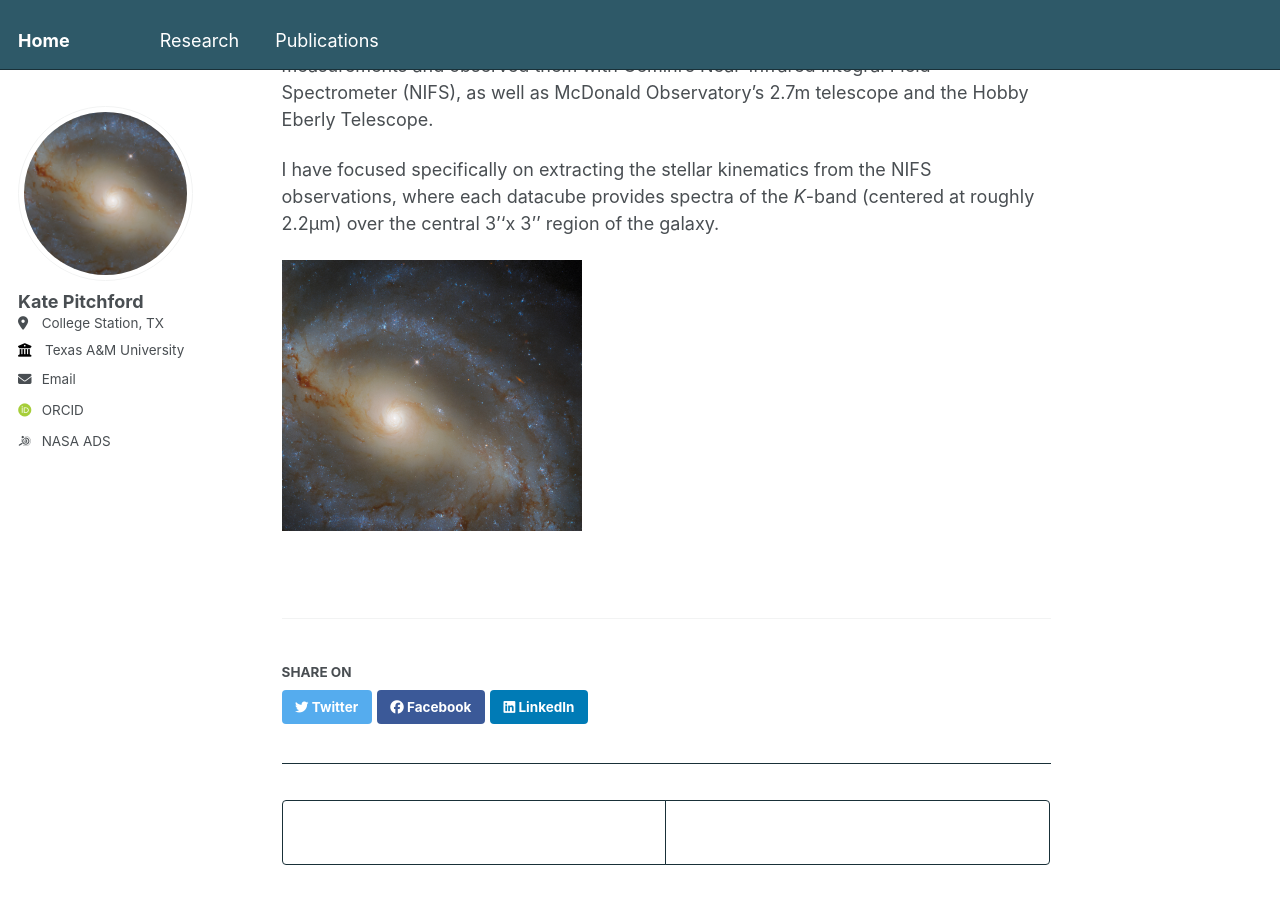
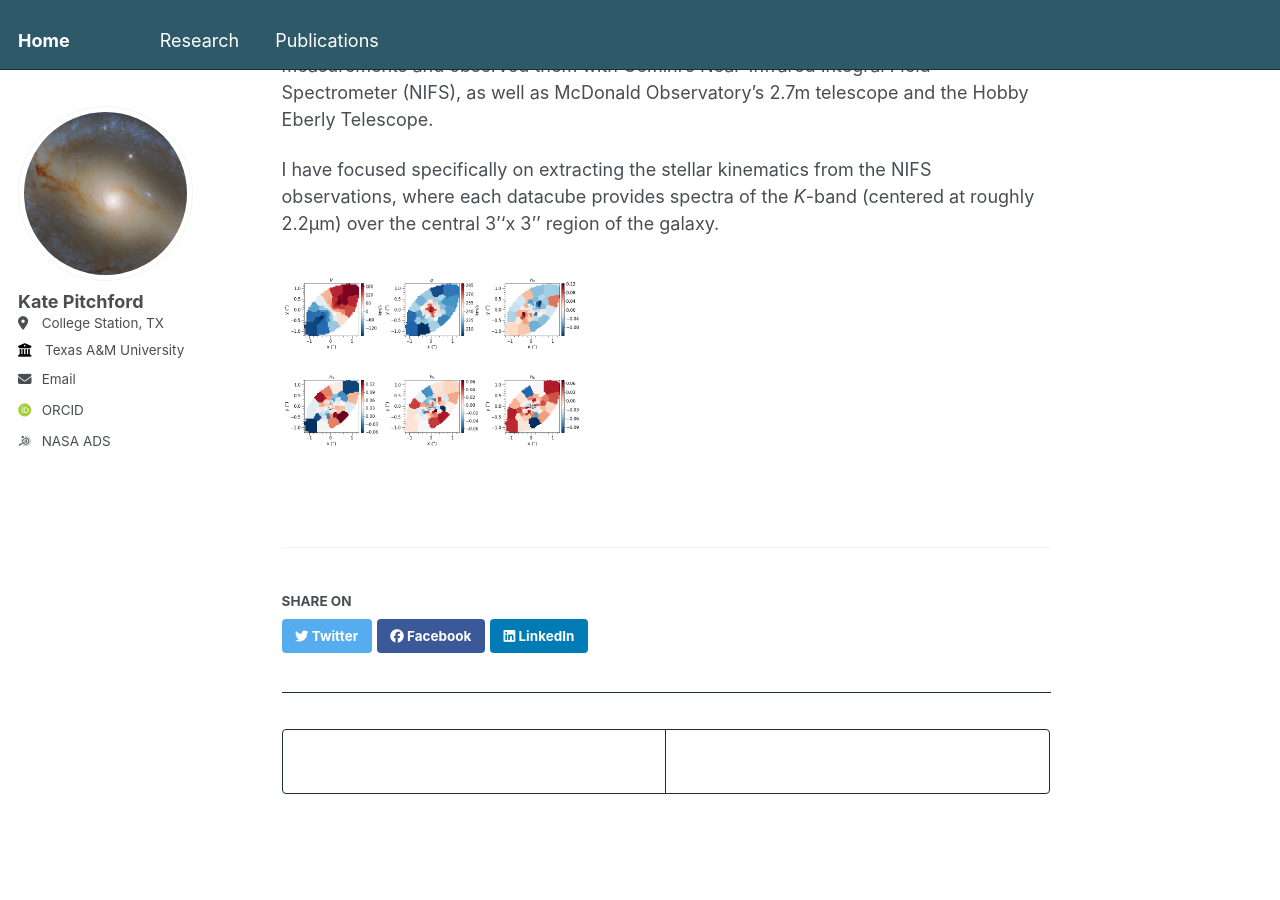
Before and after one commit to lkpitchford/lkpitchford.github.io, a Jekyll site: the page built from _research/portfolio-1.md, in a window 1280 px wide and 900 px high, scrolled down 368 px. Built offline with Jekyll 4.4.1, drawn with Linux system fonts in a browser that asks for light colours; some web fonts are replaced.

Commit message:
Update portfolio-1.md

```diff
--- a/_research/portfolio-1.md
+++ b/_research/portfolio-1.md
@@ -1,10 +1,10 @@
 ---
 title: "Measuring the stellar kinematics of nearby galaxies using NIFS AO"
-excerpt: "<br/><img src='/images/ngc5921.png' width='500'>"
+excerpt: "<br/><img src='/images/pgc1021091_fiducial_basic_ptsymm.png' width='500'>"
 collection: research
 ---
 Supermassive black holes (SMBHs) are crucial to galaxy evolution, as evidenced by the tight [correlation](https://www.annualreviews.org/content/journals/10.1146/annurev-astro-082708-101811) between SMBH masses and the large-scale bulge properties of their host galaxies. While these scaling relations suggest that SMBHs grow alongside their hosts, they are still poorly constrained at both the low- and high-mass ends. Further, current dynamical SMBH mass measurements have largely been made in galaxies with smaller sizes for a given luminosity relative to the local galaxy population. We thus targeted twelve galaxies with sizes and luminosities that are not well-represented by current measurements and observed them with Gemini's Near-Infrared Integral Field Spectrometer (NIFS), as well as McDonald Observatory's 2.7m telescope and the Hobby Eberly Telescope.
 
 I have focused specifically on extracting the stellar kinematics from the NIFS observations, where each datacube provides spectra of the *K*-band (centered at roughly 2.2μm) over the central 3''x 3'' region of the galaxy.
 
-<img src='/images/ngc5921.png' width='300'>
+<img src='/images/pgc1021091_fiducial_basic_ptsymm.png' width='300'>
```
